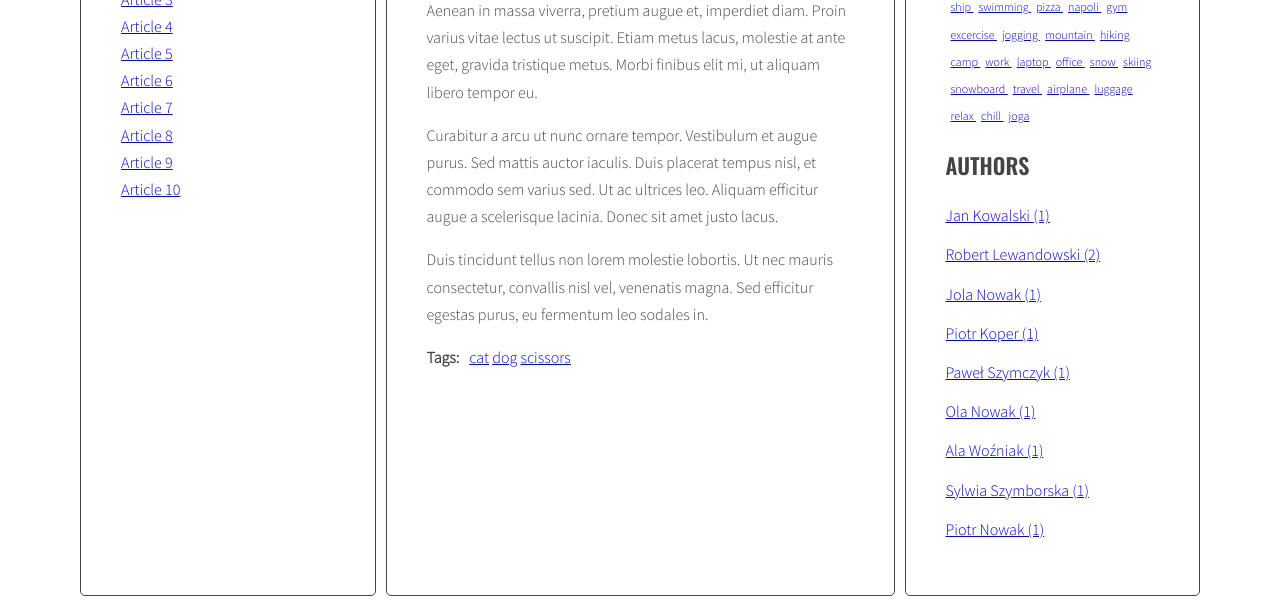
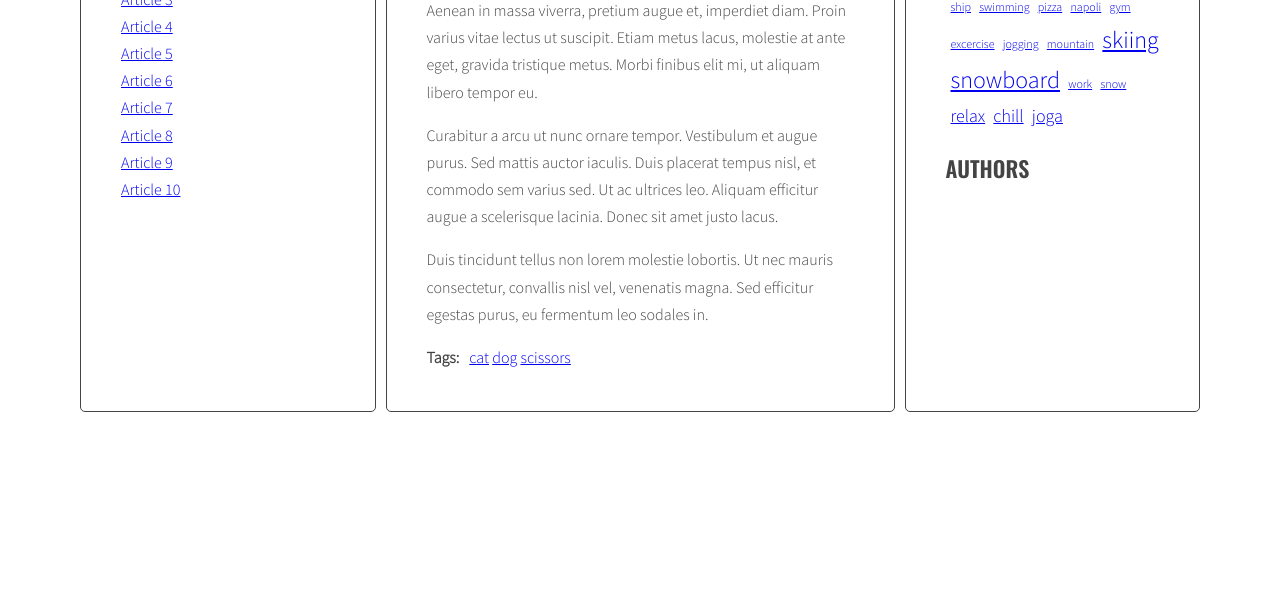
Before and after one commit to misiuda-d/javascript-blog, a website: page index.html in a window 1280 px wide. Shown: the part 427-1031 px from the top of the page. After the commit the page ends 847 px from the top, so only its background shows below. Drawn offline with nearby package versions, Linux system fonts and the light colour scheme.

Commit message:
Add Handlebars

```diff
--- a/index.html
+++ b/index.html
@@ -92,7 +92,7 @@
                   </ul>
                 </div>
               </article>
-              <article class="post" id="article-6" data-tags="mountain hiking camp" data-author="Paweł Szymczyk">
+              <article class="post" id="article-6" data-tags="mountain skiing snowboard" data-author="Paweł Szymczyk">
                 <h3 class="post-title">Article 6</h3>
                 <p class="post-author"></p>
                 <div class="post-content">
@@ -107,7 +107,7 @@
                   </ul>
                 </div>
               </article>
-              <article class="post" id="article-7" data-tags="work laptop office" data-author="Ola Nowak">
+              <article class="post" id="article-7" data-tags="work skiing snowboard" data-author="Ola Nowak">
                 <h3 class="post-title">Article 7</h3>
                 <p class="post-author"></p>
                 <div class="post-content">
@@ -137,7 +137,7 @@
                   </ul>
                 </div>
               </article>
-              <article class="post" id="article-9" data-tags="travel airplane luggage" data-author="Sylwia Szymborska">
+              <article class="post" id="article-9" data-tags="relax chill joga" data-author="Sylwia Szymborska">
                 <h3 class="post-title">Article 9</h3>
                 <p class="post-author"></p>
                 <div class="post-content">
@@ -180,6 +180,26 @@
           </main>
         </div>
       </div>
+      <script id="template-article-link" type="text/x-handlebars-template">
+        <li><a href="#{{ id }}"><span>{{ title }}</span></a></li>
+      </script>
+      <script id="template-tag-link" type="text/x-handlebars-template">
+        <li><a href="#tag-{{ tagName }}"><span>{{ tagName }}</span></a></li>
+      </script>
+      <script id="template-author-link" type="text/x-handlebars-template">
+        <li><a href="#author-{{ authorName }}"><span>{{ authorName }}</span></a></li>
+      </script>
+      <script id="template-tag-cloud-link" type="text/x-handlebars-template">
+      {{#each tags}}
+      <li><a href="#tag-{{ tag }}" class={{ className }}><span>{{ tag }}</span></a></li>
+      {{/each}}
+    </script>
+    <script id="template-author-list-link" type="text/x-handlebars-template">
+      {{#each authors}}
+      <li><a href="#author-{{ author }}"><span>{{ author }} ({{ count }})</span></a></li>
+      {{/each}}
+    </script>
+      <script src="https://cdnjs.cloudflare.com/ajax/libs/handlebars.js/4.1.0/handlebars.min.js"></script>
       <script src="js/script.js"></script>
 </body>
 </html>
--- a/js/script.js
+++ b/js/script.js
@@ -1,4 +1,12 @@
 'use strict';
+
+const templates = {
+  articleLink: Handlebars.compile(document.querySelector('#template-article-link').innerHTML),
+  tagLink: Handlebars.compile(document.querySelector('#template-tag-link').innerHTML),
+  authorLink: Handlebars.compile(document.querySelector('#template-author-link').innerHTML),
+  tagCloudLink: Handlebars.compile(document.querySelector('#template-tag-cloud-link').innerHTML),
+  authorListLink: Handlebars.compile(document.querySelector('#template-author-list-link').innerHTML),
+}
 
 function titleClickHandler(event) {
   event.preventDefault();
@@ -84,8 +92,9 @@ function generateTitleLinks(customSelector = '') {
 
     /* [DONE] get the title from the title element */
 
-    const linkHTML = '<li><a href="#' + articleId + '"><span>' + articleTitle + '</span></a></li>';
-    console.log(linkHTML);
+    //const linkHTML = '<li><a href="#' + articleId + '"><span>' + articleTitle + '</span></a></li>';
+    const linkHTMLData = { id: articleId, title: articleTitle };
+    const linkHTML = templates.articleLink(linkHTMLData);
 
     /* [DONE] insert link into titleList */
 
@@ -159,8 +168,9 @@ function generateTags() {
     for (let tag of articleTagsArray) {
 
       /* generate HTML of the link */
-      const linkHTML = '<li><a href="#tag-' + tag + '">' + tag + '</a></li>';
-
+      //const linkHTML = '<li><a href="#tag-' + tag + '">' + tag + '</a></li>';
+      const linkHTMLData = { tagName: tag };
+      const linkHTML = templates.tagLink(linkHTMLData);
       /* add generated code to html variable */
       html = html + linkHTML + ' ';
 
@@ -188,14 +198,18 @@ function generateTags() {
   console.log('tagsParams:', tagsParams);
 
   /* [NEW] create variable for all links HTML code */
-  let allTagsHTML = '';
-
+  //let allTagsHTML = '';
+  const allTagsData = { tags: []};
   /* [NEW] START LOOP */
   for (let tag in allTags) {
-    allTagsHTML += `<li><a href="#tag-${tag}" class="${calculateTagClass(allTags[tag], tagsParams)}"> ${tag} </a></li>`;
+    // allTagsHTML += `<li><a href="#tag-${tag}" class="${calculateTagClass(allTags[tag], tagsParams)}"> ${tag} </a></li>`;
+    allTagsData.tags.push({
+      tag: tag,
+      count: allTags[tag],
+      className: calculateTagClass(allTags[tag], tagsParams)
+    });
   }
-
-  tagList.innerHTML = allTagsHTML;
+  tagList.innerHTML = templates.tagCloudLink(allTagsData);
 
 }
 generateTags();
@@ -257,7 +271,9 @@ function generateAuthors() {
     /* get tags from data-author attribute */
     const articleAuthor = article.getAttribute('data-author');
     /* generate HTML of the link */
-    const linkHTML = 'by <a href="#' + articleAuthor + '">' + articleAuthor.toUpperCase();
+    //const linkHTML = 'by <a href="#' + articleAuthor + '">' + articleAuthor.toUpperCase();
+    const linkHTMLData = { authorName: articleAuthor };
+    const linkHTML = templates.authorLink(linkHTMLData);
     /* [add generated code to html variable */
     html = html + linkHTML + ' ';
 
@@ -276,8 +292,14 @@ function generateAuthors() {
   }
   const authorsList = document.querySelector(optAuthorsListSelector);
   console.log(allAuthors);
-  for(let author in allAuthors){
-    authorsList.innerHTML += '<li><a href="#author-' + author + '">' + author + ' (' + allAuthors[author] + ')</a></li>';
+  /* [NEW] create variable for all links HTML code */
+  const allAuthorsData = { authors: [] };
+  for (let author in allAuthors) {
+    //authorsList.innerHTML += '<li><a href="#author-' + author + '">' + author + ' (' + allAuthors[author] + ')</a></li>';
+    allAuthorsData.authors.push({
+      author: author,
+      count: allAuthors[author],
+    });
   }
 
 }
@@ -295,7 +317,7 @@ function authorClickHandler(event) {
   const href = clickedElement.getAttribute('href');
 
   /* [DONE] make a new constant "tag" and extract tag from the "href" constant */
-  const tag = href.replace('#author-',  '');
+  const tag = href.replace('#author-', '');
 
   /* [DONE] find all author links with class active */
   const activeAuthorLinks = document.querySelectorAll('.post-author a.active');
```
